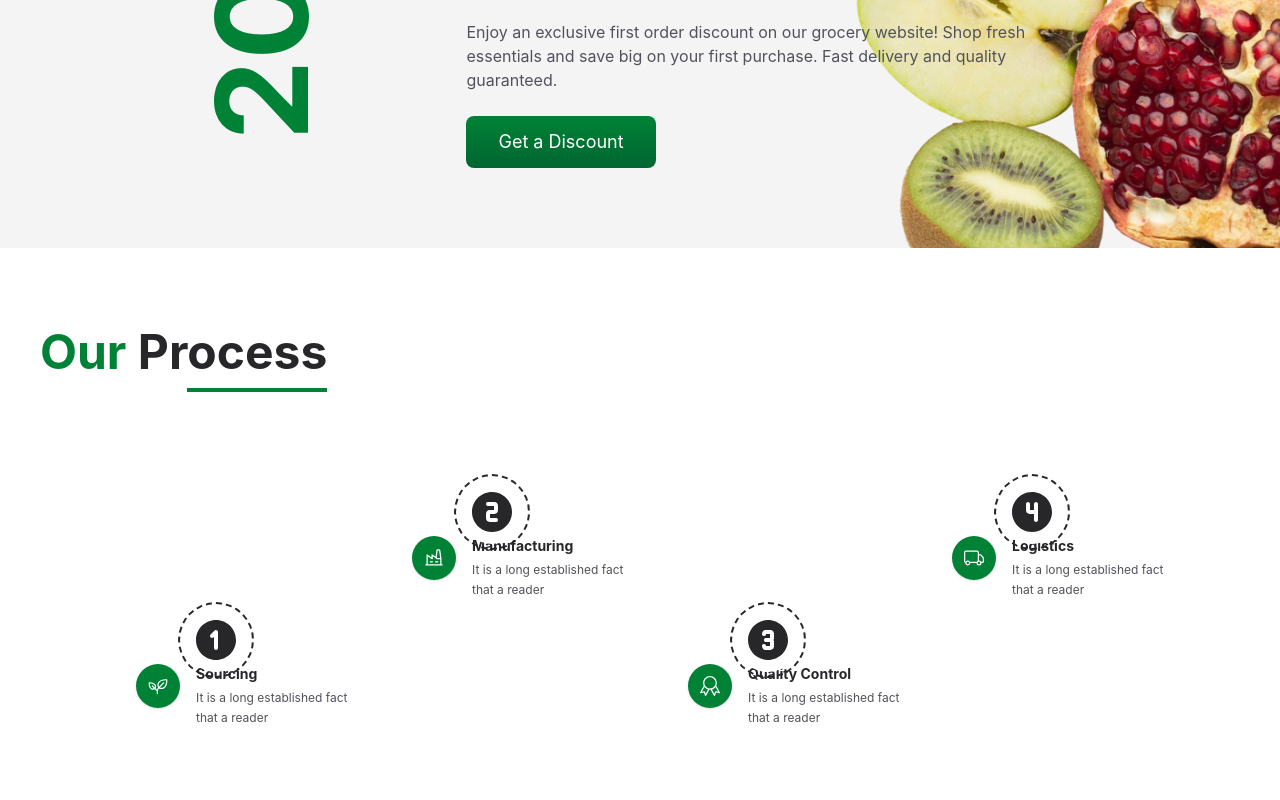
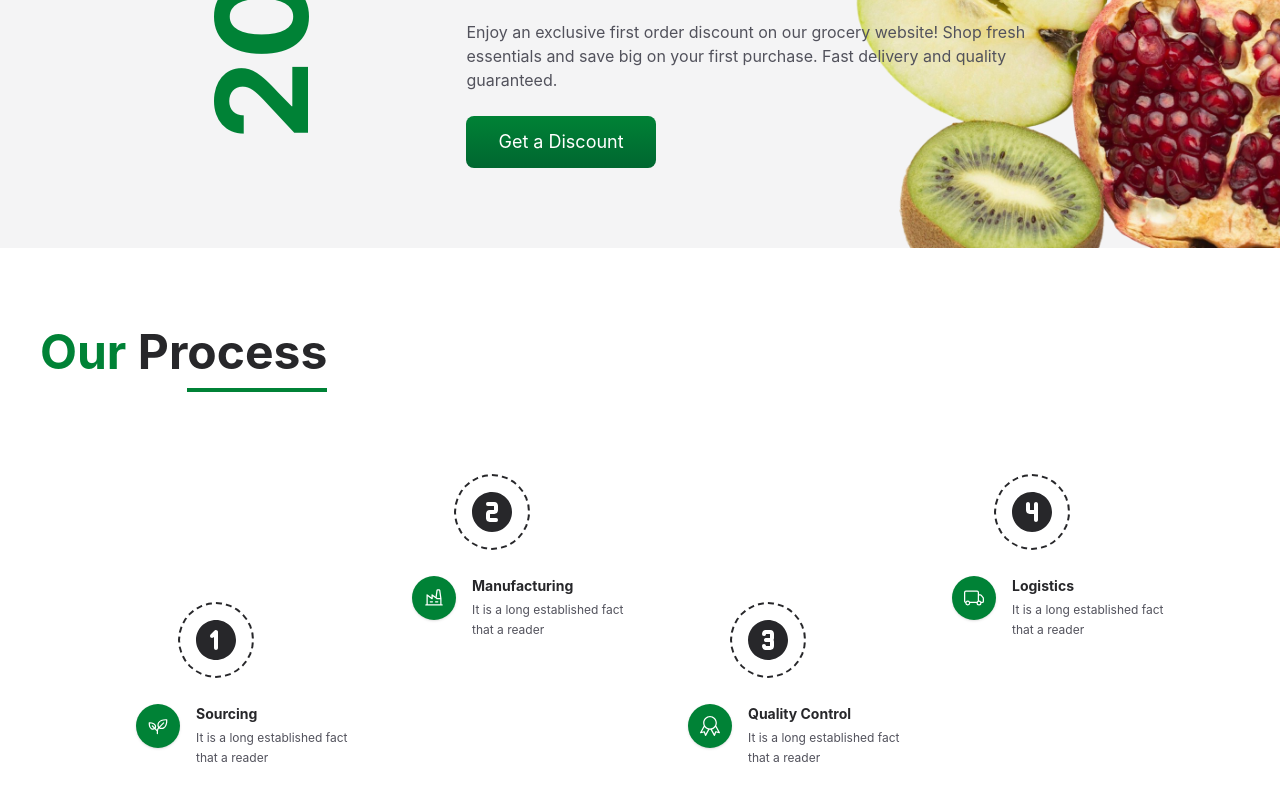
Before and after one commit to Nabeela-Kanwal/Grocery-store-react, a React (Vite) app: page / in a window 1280 px wide. Shown: the part 5832-6632 px from the top of the page. Built offline with nearby package versions, Linux system fonts and the light colour scheme.

Commit message:
fixed margin

```diff
--- a/src/components/Process/Process.jsx
+++ b/src/components/Process/Process.jsx
@@ -20,7 +20,7 @@ const Process = () => {
           {items.number}
         </span>
         <div className="flex shrink-0 items-center justify-center">
-          <span className="flex size-12 items-center justify-center rounded-full bg-green-700 text-2xl text-white shadow-sm md:size-11 md:text-xl">
+          <span className="flex size-12 mt-10 items-center justify-center rounded-full bg-green-700 text-2xl text-white shadow-sm md:size-11 md:text-xl">
             {items.icon}
           </span>
         </div>
@@ -28,7 +28,7 @@ const Process = () => {
           <span className="mb-2 flex size-10 items-center justify-center rounded-full bg-white text-3xl text-zinc-800 outline-2 outline-offset-3 outline-dashed outline-zinc-800 md:hidden">
             {items.number}
           </span>
-          <h4 className="text-base font-bold text-zinc-800 md:text-sm">
+          <h4 className="text-base font-bold text-zinc-800 md:text-sm mt-10">
             {items.title}
           </h4>
           <p className="mt-1 max-w-44 text-sm leading-relaxed text-zinc-600 md:text-xs">
```
